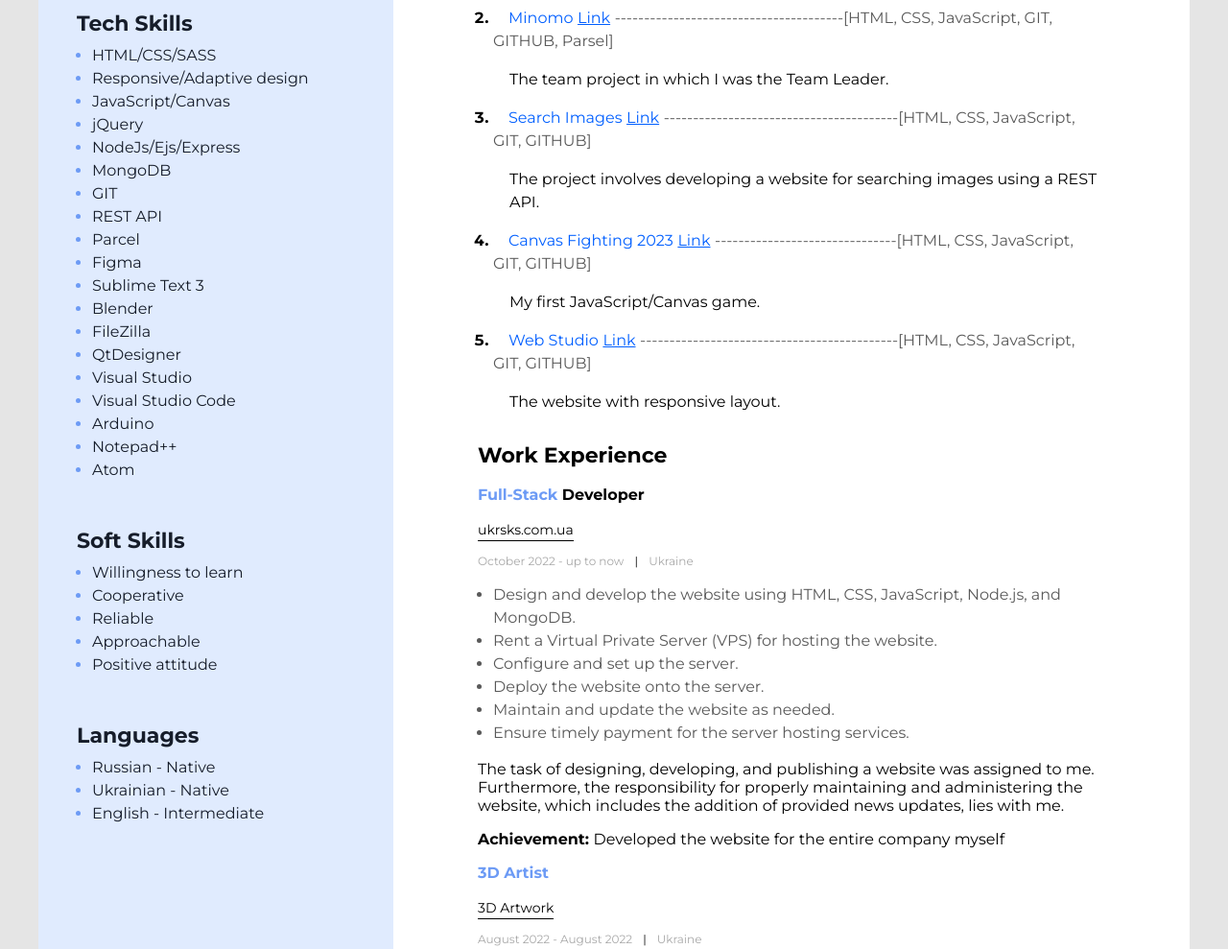
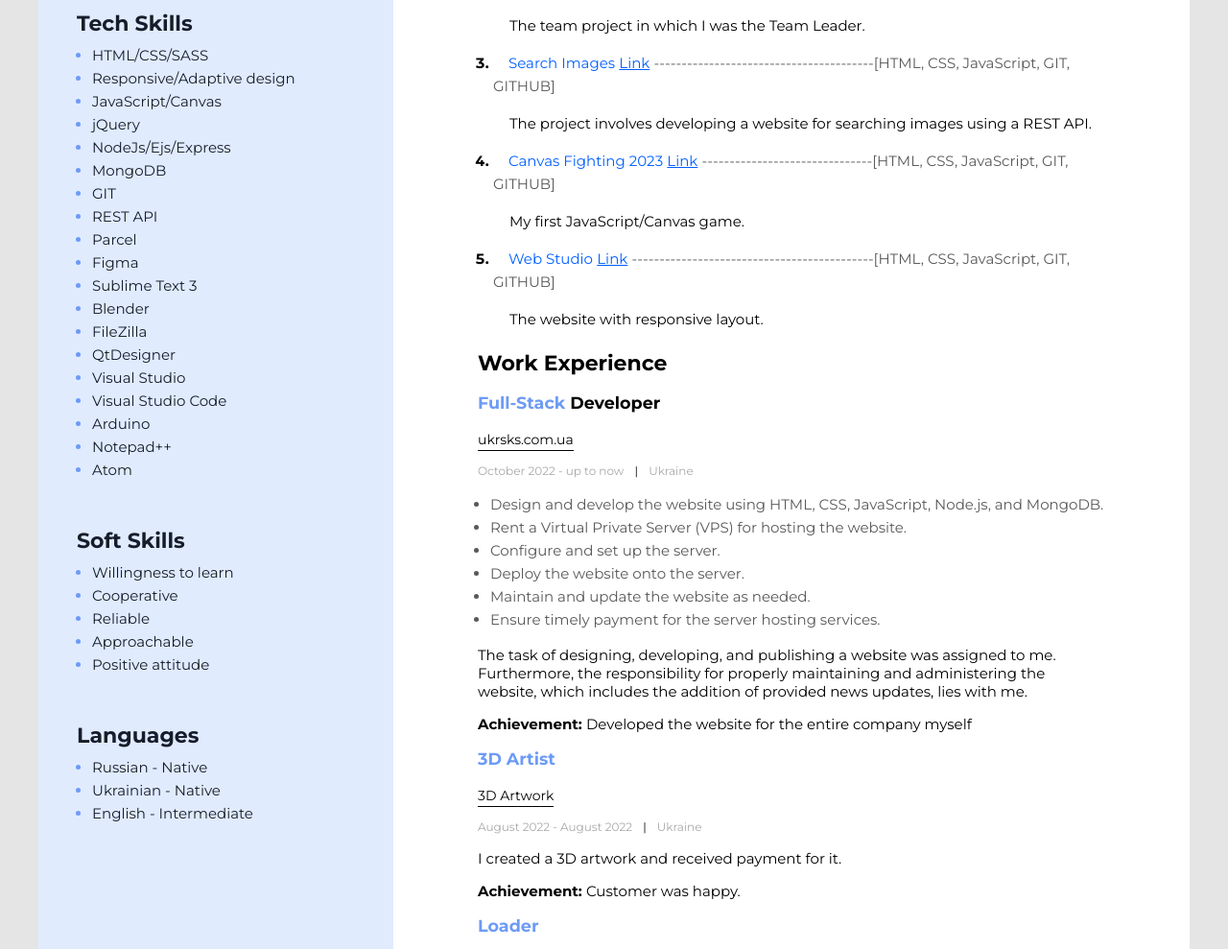
Before and after one commit to Zyabrik10/resume, a plain HTML site: page index.html in a window 1280 px wide. Shown: the part 541-1530 px from the top of the page at 96% size. Drawn offline with Linux system fonts and the light colour scheme.

Commit message:
Update style.css

```diff
--- a/css/style.css
+++ b/css/style.css
@@ -1,6 +1,8 @@
 @import url("https://fonts.googleapis.com/css2?family=Montserrat:wght@400;700&display=swap");
 
-*, *::before, *::after{
+*,
+*::before,
+*::after {
   box-sizing: border-box;
 }
 
@@ -9,7 +11,7 @@ body {
   font-family: "Montserrat", sans-serif;
   font-style: normal;
   font-weight: 400;
-  font-size: 16px;
+  font-size: 15px;
   margin: 0;
   padding: 0;
 }
@@ -48,14 +50,14 @@ h6 {
 /* <MAIN CONTENT> */
 
 .main_content {
-  padding: 88px;
-  padding-top: 20px;
+  padding: 20px 88px;
+  padding-top: 10px;
   flex: 1;
 }
 
 .about_me .occupation {
   margin-top: 0;
-  margin-bottom: 20px;
+  margin-bottom: 15px;
   font-weight: 700;
   font-size: 14px;
   line-height: 17px;
@@ -63,7 +65,7 @@ h6 {
 }
 
 .about_me .name {
-  margin-bottom: 20px;
+  margin-bottom: 15px;
   margin-top: 0;
   font-style: normal;
   font-weight: 700;
@@ -75,14 +77,14 @@ h6 {
 .about_me .description {
   font-style: normal;
   font-weight: 400;
-  font-size: 16px;
+
   line-height: 24px;
   color: #595959;
 }
 
 /* <PROJECTS> */
 .projects {
-  margin-top: 30px;
+  margin-top: 20px;
 }
 
 .projects .projects_name {
@@ -98,7 +100,7 @@ h6 {
 .list_projects li {
   font-style: normal;
   font-weight: 700;
-  font-size: 16px;
+
   line-height: 24px;
   color: #000000;
 }
@@ -127,7 +129,7 @@ h6 {
 
 /* <WORK> */
 .work_exp {
-  margin-top: 30px;
+  margin-top: 20px;
 }
 
 .work_exp-title {
@@ -141,14 +143,14 @@ h6 {
 .work_exp .subtitle {
   font-style: normal;
   font-weight: 700;
-  font-size: 16px;
+
   line-height: 20px;
   color: #000000;
 }
 
 .work_exp .subtitle span {
   font-weight: 700;
-  font-size: 16px;
+
   line-height: 20px;
   color: #6d9bf5;
 }
@@ -174,12 +176,12 @@ h6 {
 }
 
 .work_exp .work_item {
-  margin-top: 16px;
+  margin-top: 13px;
 }
 
 .work_exp .work_list {
   padding: 0;
-  margin: 0 0 0 16px;
+  margin: 0 0 0 13px;
 }
 
 .work_exp .work_list li {
@@ -192,7 +194,7 @@ h6 {
 /* </WORK> */
 
 .education {
-  margin-top: 30px;
+  margin-top: 20px;
 }
 
 .education_title {
@@ -206,7 +208,7 @@ h6 {
 .educational_institution {
   font-style: normal;
   font-weight: 700;
-  font-size: 16px;
+
   line-height: 20px;
   color: #6d9bf5;
 }
```
